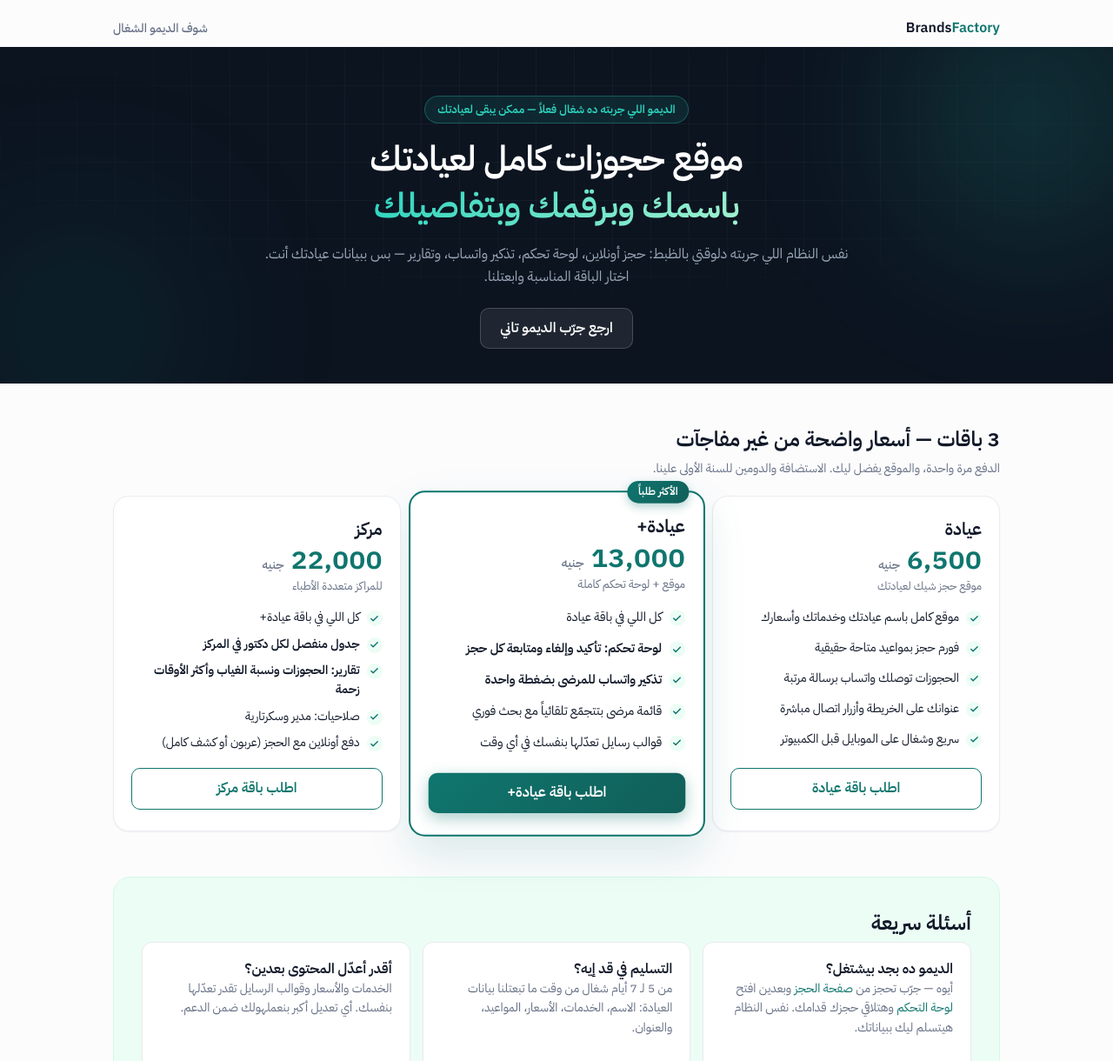
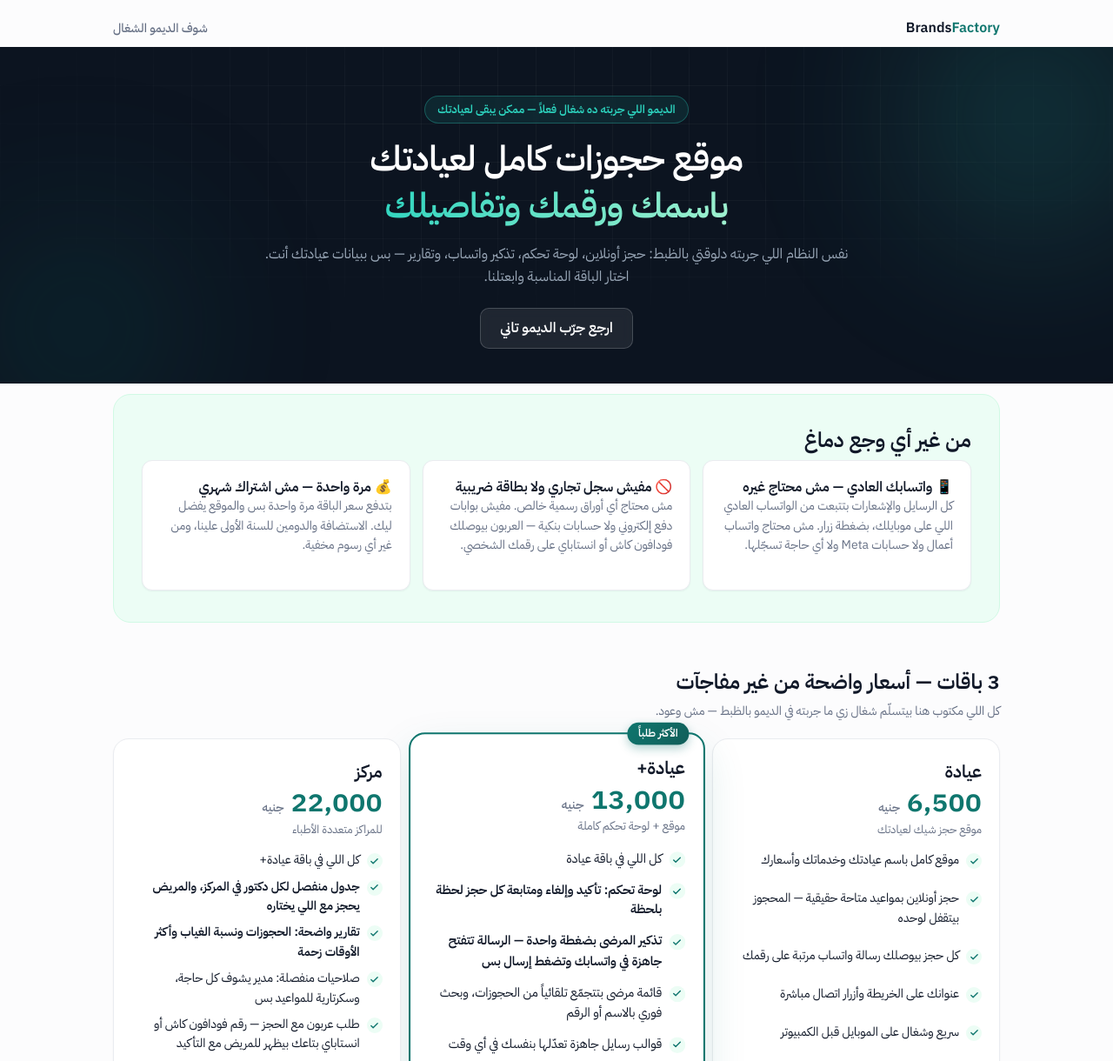
Before and after one commit to klickpom/brandsfactory-site, a plain HTML site: page demo/clinic/offers.html in a window 1280 px wide. Shown: the top 1220 px of the page at 87% size. Drawn offline with Linux system fonts and the light colour scheme.

Commit message:
Fix nav button contrast + label; offers: no-Meta/no-registry packages (Vodafone Cash/InstaPay deposits)

```diff
--- a/demo/clinic/assets/css/main.css
+++ b/demo/clinic/assets/css/main.css
@@ -1136,6 +1136,8 @@ body { padding-block-start: 0; padding-block-end: 24px; }
 
 .demo-badge.inline { font-size: 12px; }
 .panel-date { font-size: 13px; color: var(--ink-soft); }
+/* إصلاح لون زرار اللوحة في الناف — كانت قاعدة الناف بتغلب على الزرار */
+.site-nav a.btn-primary, .site-nav a.btn-primary:hover { color: #fff; }
 .summary-strip { grid-template-columns: repeat(4, 1fr); }
 @media (max-width: 640px) { .summary-strip { grid-template-columns: repeat(2, 1fr); } }
 
--- a/demo/clinic/offers.html
+++ b/demo/clinic/offers.html
@@ -4,7 +4,7 @@
   <meta charset="UTF-8">
   <meta name="viewport" content="width=device-width, initial-scale=1.0">
   <title>موقع لعيادتك — الباقات والأسعار | BrandsFactory</title>
-  <meta name="description" content="موقع حجوزات كامل لعيادتك أو مركزك — زي الديمو اللي جربته بالظبط. 3 باقات بأسعار واضحة.">
+  <meta name="description" content="موقع حجوزات كامل لعيادتك أو مركزك — زي الديمو اللي جربته بالظبط. 3 باقات بأسعار واضحة، تدفع مرة واحدة، وكل حاجة بتشتغل من واتسابك العادي.">
   <link rel="preload" href="fonts/plex-arabic-400.woff2" as="font" type="font/woff2" crossorigin>
   <link rel="preload" href="fonts/plex-arabic-600.woff2" as="font" type="font/woff2" crossorigin>
   <link rel="stylesheet" href="fonts/fonts.css?v=4">
@@ -27,7 +27,7 @@
     <div class="hero-grid-lines" aria-hidden="true"></div>
     <div class="wrap" style="text-align:center;max-width:720px">
       <p class="kicker reveal" style="justify-content:center">الديمو اللي جربته ده شغال فعلاً — ممكن يبقى لعيادتك</p>
-      <h1 class="reveal">موقع حجوزات كامل لعيادتك<br><span class="grad-text">باسمك وبرقمك وبتفاصيلك</span></h1>
+      <h1 class="reveal">موقع حجوزات كامل لعيادتك<br><span class="grad-text">باسمك ورقمك وتفاصيلك</span></h1>
       <p class="lead reveal" style="margin-inline:auto">نفس النظام اللي جربته دلوقتي بالظبط: حجز أونلاين، لوحة تحكم، تذكير واتساب، وتقارير — بس ببيانات عيادتك أنت. اختار الباقة المناسبة وابعتلنا.</p>
       <div class="hero-cta reveal" style="justify-content:center">
         <a class="btn btn-glass" href="index.html">ارجع جرّب الديمو تاني</a>
@@ -36,9 +36,29 @@
   </section>
 
   <div class="wrap">
+
+    <!-- طمأنة مهمة: مفيش أي التزامات تجارية -->
+    <section class="feat-band reveal" aria-labelledby="easy-h">
+      <h2 class="section-title" id="easy-h">من غير أي وجع دماغ</h2>
+      <div class="faq-grid">
+        <div class="card easy-card">
+          <h3 style="font-size:16px">📱 واتسابك العادي — مش محتاج غيره</h3>
+          <p class="section-sub">كل الرسايل والإشعارات بتتبعت من الواتساب العادي اللي على موبايلك، بضغطة زرار. مش محتاج واتساب أعمال ولا حسابات Meta ولا أي حاجة تسجّلها.</p>
+        </div>
+        <div class="card easy-card">
+          <h3 style="font-size:16px">🚫 مفيش سجل تجاري ولا بطاقة ضريبية</h3>
+          <p class="section-sub">مش محتاج أي أوراق رسمية خالص. مفيش بوابات دفع إلكتروني ولا حسابات بنكية — العربون بيوصلك فودافون كاش أو انستاباي على رقمك الشخصي.</p>
+        </div>
+        <div class="card easy-card">
+          <h3 style="font-size:16px">💰 مرة واحدة — مش اشتراك شهري</h3>
+          <p class="section-sub">بتدفع سعر الباقة مرة واحدة بس والموقع يفضل ليك. الاستضافة والدومين للسنة الأولى علينا، ومن غير أي رسوم مخفية.</p>
+        </div>
+      </div>
+    </section>
+
     <section aria-labelledby="pricing-h">
       <h2 class="section-title reveal" id="pricing-h">3 باقات — أسعار واضحة من غير مفاجآت</h2>
-      <p class="section-sub reveal">الدفع مرة واحدة، والموقع يفضل ليك. الاستضافة والدومين للسنة الأولى علينا.</p>
+      <p class="section-sub reveal">كل اللي مكتوب هنا بيتسلّم شغال زي ما جربته في الديمو بالظبط — مش وعود.</p>
 
       <div class="tier-cards">
 
@@ -48,8 +68,8 @@
           <p class="tier-tag">موقع حجز شيك لعيادتك</p>
           <ul class="tier-feats">
             <li>موقع كامل باسم عيادتك وخدماتك وأسعارك</li>
-            <li>فورم حجز بمواعيد متاحة حقيقية</li>
-            <li>الحجوزات توصلك واتساب برسالة مرتبة</li>
+            <li>حجز أونلاين بمواعيد متاحة حقيقية — المحجوز بيتقفل لوحده</li>
+            <li>كل حجز بيوصلك رسالة واتساب مرتبة على رقمك</li>
             <li>عنوانك على الخريطة وأزرار اتصال مباشرة</li>
             <li>سريع وشغال على الموبايل قبل الكمبيوتر</li>
           </ul>
@@ -63,10 +83,10 @@
           <p class="tier-tag">موقع + لوحة تحكم كاملة</p>
           <ul class="tier-feats">
             <li>كل اللي في باقة عيادة</li>
-            <li><b>لوحة تحكم: تأكيد وإلغاء ومتابعة كل حجز</b></li>
-            <li><b>تذكير واتساب للمرضى بضغطة واحدة</b></li>
-            <li>قائمة مرضى بتتجمّع تلقائياً مع بحث فوري</li>
-            <li>قوالب رسايل تعدّلها بنفسك في أي وقت</li>
+            <li><b>لوحة تحكم: تأكيد وإلغاء ومتابعة كل حجز لحظة بلحظة</b></li>
+            <li><b>تذكير المرضى بضغطة واحدة — الرسالة تتفتح جاهزة في واتسابك وتضغط إرسال بس</b></li>
+            <li>قائمة مرضى بتتجمّع تلقائياً من الحجوزات، وبحث فوري بالاسم أو الرقم</li>
+            <li>قوالب رسايل جاهزة تعدّلها بنفسك في أي وقت</li>
           </ul>
           <a class="btn btn-primary btn-block" id="cta-plus" target="_blank" rel="noopener">اطلب باقة عيادة+</a>
         </article>
@@ -77,10 +97,10 @@
           <p class="tier-tag">للمراكز متعددة الأطباء</p>
           <ul class="tier-feats">
             <li>كل اللي في باقة عيادة+</li>
-            <li><b>جدول منفصل لكل دكتور في المركز</b></li>
-            <li><b>تقارير: الحجوزات ونسبة الغياب وأكثر الأوقات زحمة</b></li>
-            <li>صلاحيات: مدير وسكرتارية</li>
-            <li>دفع أونلاين مع الحجز (عربون أو كشف كامل)</li>
+            <li><b>جدول منفصل لكل دكتور في المركز، والمريض يحجز مع اللي يختاره</b></li>
+            <li><b>تقارير واضحة: الحجوزات ونسبة الغياب وأكثر الأوقات زحمة</b></li>
+            <li>صلاحيات منفصلة: مدير يشوف كل حاجة، وسكرتارية للمواعيد بس</li>
+            <li>طلب عربون مع الحجز — رقم فودافون كاش أو انستاباي بتاعك بيظهر للمريض مع التأكيد</li>
           </ul>
           <a class="btn btn-ghost btn-block" id="cta-center" target="_blank" rel="noopener">اطلب باقة مركز</a>
         </article>
@@ -101,7 +121,7 @@
         </div>
         <div class="card">
           <h3 style="font-size:16px">أقدر أعدّل المحتوى بعدين؟</h3>
-          <p class="section-sub">الخدمات والأسعار وقوالب الرسايل تقدر تعدّلها بنفسك. أي تعديل أكبر بنعملهولك ضمن الدعم.</p>
+          <p class="section-sub">الخدمات والأسعار وقوالب الرسايل تقدر تعدّلها بنفسك من لوحة التحكم. أي تعديل أكبر بنعملهولك ضمن الدعم.</p>
         </div>
       </div>
     </section>
```
Also changed, not shown: demo/clinic/index.html (+1 -1 lines).
